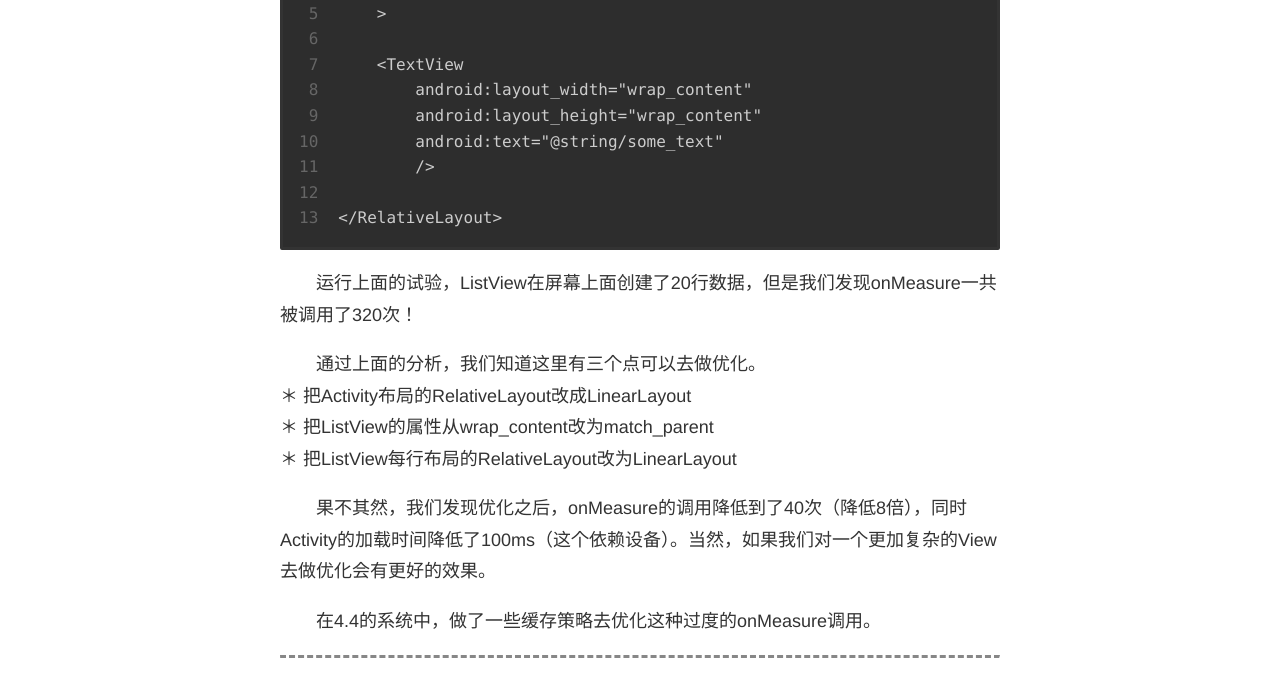
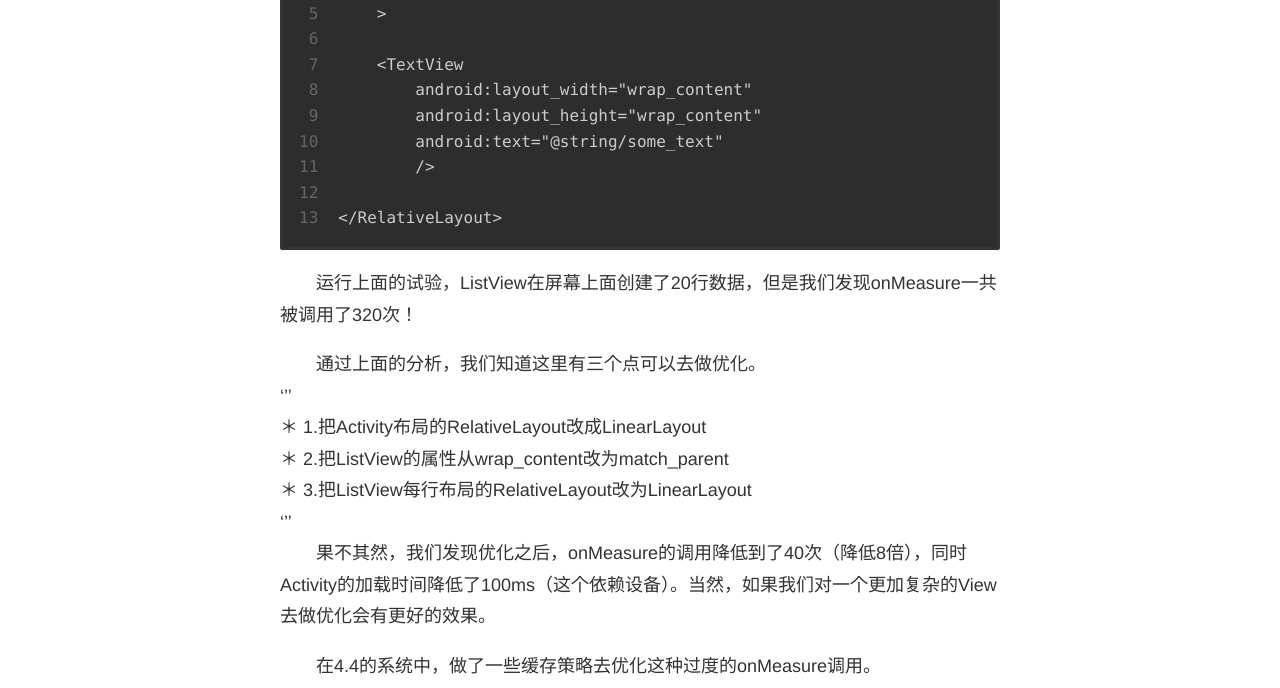
Before and after one commit to jasonlliu/blog_old, a plain HTML site: page 2016/04/12/多层viewgroup性能/index.html in a window 1280 px wide. Shown: the part 1621-2309 px from the top of the page. Drawn offline with nearby package versions, Linux system fonts and the light colour scheme; some packages are replaced by stand-ins of ours; a script that the page names is missing.

Commit message:
Site updated: 2016-04-12 19:58:26

```diff
--- a/2016/04/12/多层viewgroup性能/index.html
+++ b/2016/04/12/多层viewgroup性能/index.html
@@ -6,8 +6,7 @@
 <p>&emsp;&emsp;假设我们的Activity加载这样一个布局，根View是用RelativeLayout，里面有一个子View是ListView，ListView的布局属性是wrap_content。<br><figure class="highlight plain"><table><tr><td class="gutter"><pre><span class="line">1</span><br><span class="line">2</span><br><span class="line">3</span><br><span class="line">4</span><br><span class="line">5</span><br><span class="line">6</span><br><span class="line">7</span><br><span class="line">8</span><br><span class="line">9</span><br><span class="line">10</span><br></pre></td><td class="code"><pre><span class="line">&lt;RelativeLayout  </span><br><span class="line">    xmlns:android=&quot;http://schemas.android.com/apk/res/android&quot;  </span><br><span class="line">    android:layout_width=&quot;match_parent&quot;  </span><br><span class="line">    android:layout_height=&quot;match_parent&quot; &gt;  </span><br><span class="line">  </span><br><span class="line">    &lt;ListView  </span><br><span class="line">        android:id=&quot;@+id/mylist&quot;  </span><br><span class="line">        android:layout_width=&quot;wrap_content&quot;  </span><br><span class="line">        android:layout_height=&quot;wrap_content&quot; /&gt;  </span><br><span class="line">&lt;/RelativeLayout&gt;</span><br></pre></td></tr></table></figure></p>
 <p>&emsp;&emsp;然后我们提供一个BaseAdapter，加载下面的布局作为ListView每行的布局。注意到这里的布局的根View也是RelativeLayout。<br><figure class="highlight plain"><table><tr><td class="gutter"><pre><span class="line">1</span><br><span class="line">2</span><br><span class="line">3</span><br><span class="line">4</span><br><span class="line">5</span><br><span class="line">6</span><br><span class="line">7</span><br><span class="line">8</span><br><span class="line">9</span><br><span class="line">10</span><br><span class="line">11</span><br><span class="line">12</span><br><span class="line">13</span><br></pre></td><td class="code"><pre><span class="line">&lt;RelativeLayout  </span><br><span class="line">    xmlns:android=&quot;http://schemas.android.com/apk/res/android&quot;  </span><br><span class="line">    android:layout_width=&quot;wrap_content&quot;  </span><br><span class="line">    android:layout_height=&quot;wrap_content&quot;  </span><br><span class="line">    &gt;  </span><br><span class="line">      </span><br><span class="line">    &lt;TextView  </span><br><span class="line">        android:layout_width=&quot;wrap_content&quot;  </span><br><span class="line">        android:layout_height=&quot;wrap_content&quot;  </span><br><span class="line">        android:text=&quot;@string/some_text&quot;  </span><br><span class="line">        /&gt;  </span><br><span class="line">      </span><br><span class="line">&lt;/RelativeLayout&gt;</span><br></pre></td></tr></table></figure></p>
 <p>&emsp;&emsp;运行上面的试验，ListView在屏幕上面创建了20行数据，但是我们发现onMeasure一共被调用了320次！</p>
-<p>&emsp;&emsp;通过上面的分析，我们知道这里有三个点可以去做优化。<br>＊ 把Activity布局的RelativeLayout改成LinearLayout<br>＊ 把ListView的属性从wrap_content改为match_parent<br>＊ 把ListView每行布局的RelativeLayout改为LinearLayout</p>
-<p>&emsp;&emsp;果不其然，我们发现优化之后，onMeasure的调用降低到了40次（降低8倍），同时Activity的加载时间降低了100ms（这个依赖设备）。当然，如果我们对一个更加复杂的View去做优化会有更好的效果。</p>
+<p>&emsp;&emsp;通过上面的分析，我们知道这里有三个点可以去做优化。<br>‘’’<br>＊ 1.把Activity布局的RelativeLayout改成LinearLayout<br>＊ 2.把ListView的属性从wrap_content改为match_parent<br>＊ 3.把ListView每行布局的RelativeLayout改为LinearLayout<br>‘’’<br>&emsp;&emsp;果不其然，我们发现优化之后，onMeasure的调用降低到了40次（降低8倍），同时Activity的加载时间降低了100ms（这个依赖设备）。当然，如果我们对一个更加复杂的View去做优化会有更好的效果。</p>
 <p>&emsp;&emsp;在4.4的系统中，做了一些缓存策略去优化这种过度的onMeasure调用。</p>
 </div><!-- comment system--><div class="container"><hr></div></article><footer id="footer"><div class="container"><div class="bar"><div class="social"><a href="https://github.com/https://github.com/jasonlliu" target="_blank"><i class="fa fa-github"></i></a></div><div class="footer">© 2016 <a href="/" rel="nofollow">刘伟的个人博客</a>. Powered by <a rel="nofollow" target="_blank" href="https://hexo.io">Hexo</a>. Theme <a target="_blank" href="https://github.com/lotabout/very-simple">very-simple</a>.</div></div></div></footer><link rel="stylesheet" type="text/css" href="//cdn.bootcss.com/fancybox/2.1.5/jquery.fancybox.css"><script src="//cdn.bootcss.com/jquery/2.0.3/jquery.min.js"></script><script src="//cdn.bootcss.com/fancybox/2.1.5/jquery.fancybox.pack.js"></script><script>$(document).ready(function() {
     $(".fancybox").fancybox();
```
